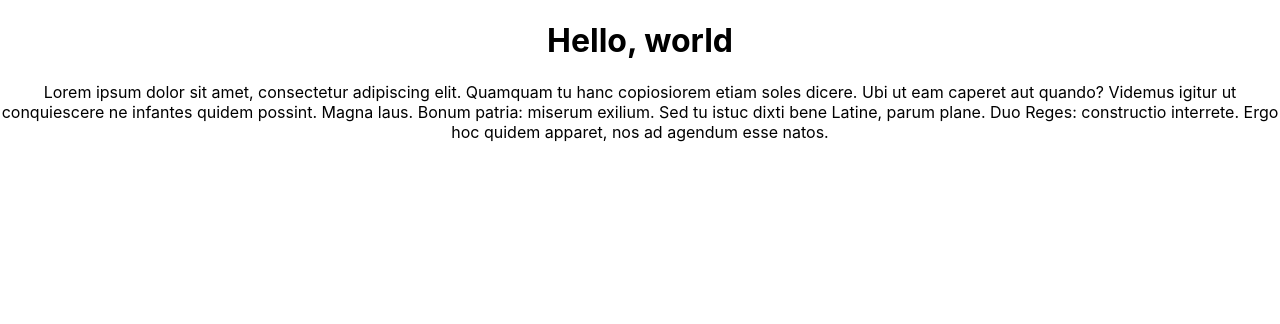
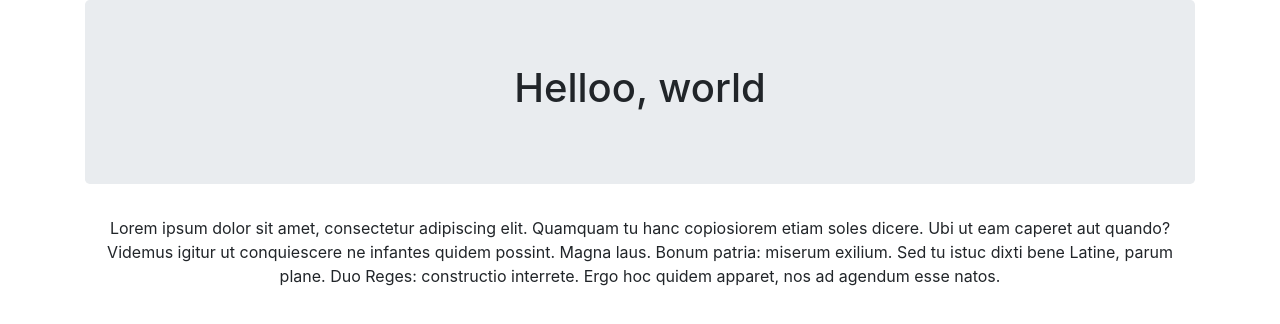
Before and after one commit to AlexanderBraatz/w910reactUI, a React (Create React App) app in the folder w910react/: page / in a window 1280 px wide. Shown: the top 324 px of the page. Built offline with nearby package versions, Linux system fonts and the light colour scheme.

Commit message:
W9D1 improved Header, added bootstrap styling

```diff
--- a/w910react/public/index.html
+++ b/w910react/public/index.html
@@ -24,11 +24,17 @@
       work correctly both with client-side routing and a non-root public URL.
       Learn how to configure a non-root public URL by running `npm run build`.
     -->
+    <link
+      rel="stylesheet"
+      href="https://maxcdn.bootstrapcdn.com/bootstrap/4.3.1/css/bootstrap.min.css"
+      integrity="sha384-ggOyR0iXCbMQv3Xipma34MD+dH/1fQ784/j6cY/iJTQUOhcWr7x9JvoRxT2MZw1T"
+      crossorigin="anonymous"
+    />
     <title>React App</title>
   </head>
   <body>
     <noscript>You need to enable JavaScript to run this app.</noscript>
-    <div id="root"></div>
+    <div id="root" class="container"></div>
     <!--
       This HTML file is a template.
       If you open it directly in the browser, you will see an empty page.
--- a/w910react/src/components/Header.jsx
+++ b/w910react/src/components/Header.jsx
@@ -1,7 +1,9 @@
 import React from "react";
 
 const Header = () => (
-    <h1>Hello, world</h1>
+    <header className="jumbotron #f0ad4e">
+        <h1>Helloo, world</h1>
+    </header>
 )
 
 export default Header
```
Also changed, not shown: w910react/src/components/Square.jsx (added, +7 -0 lines).
